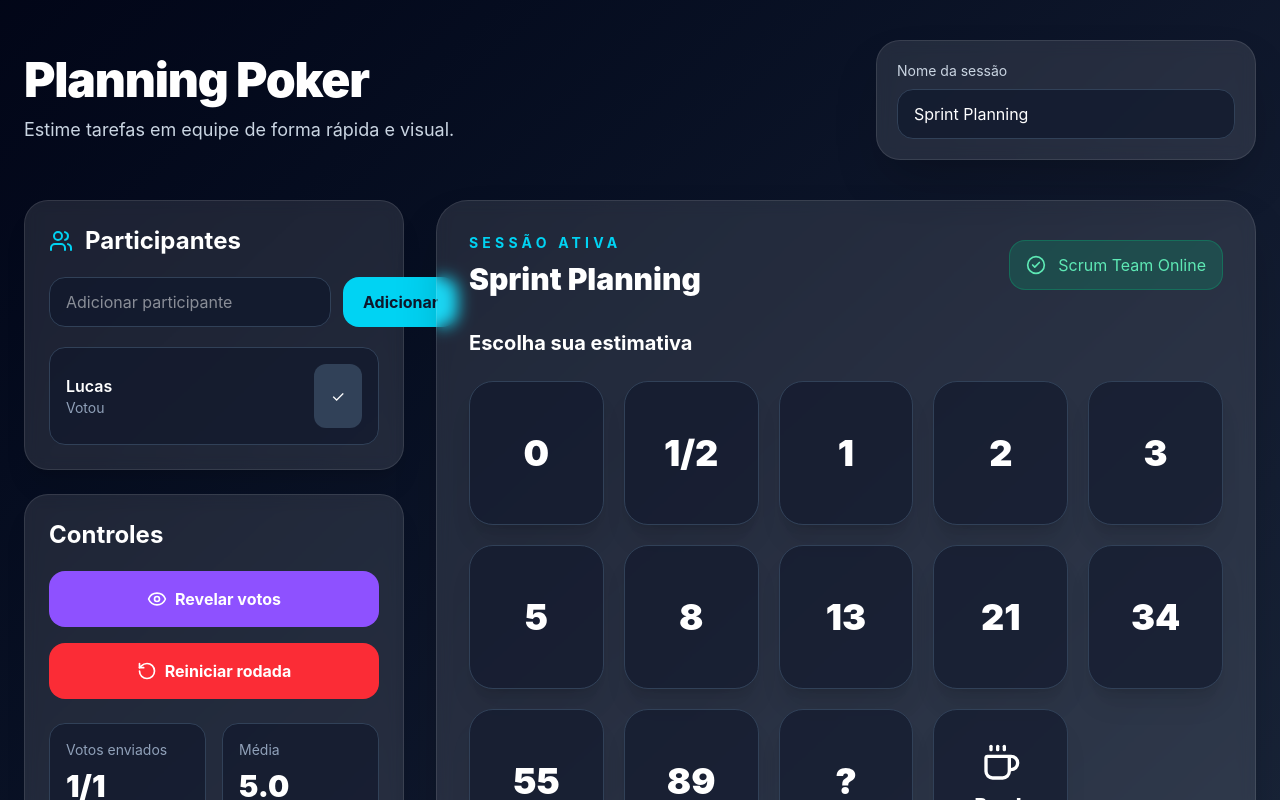
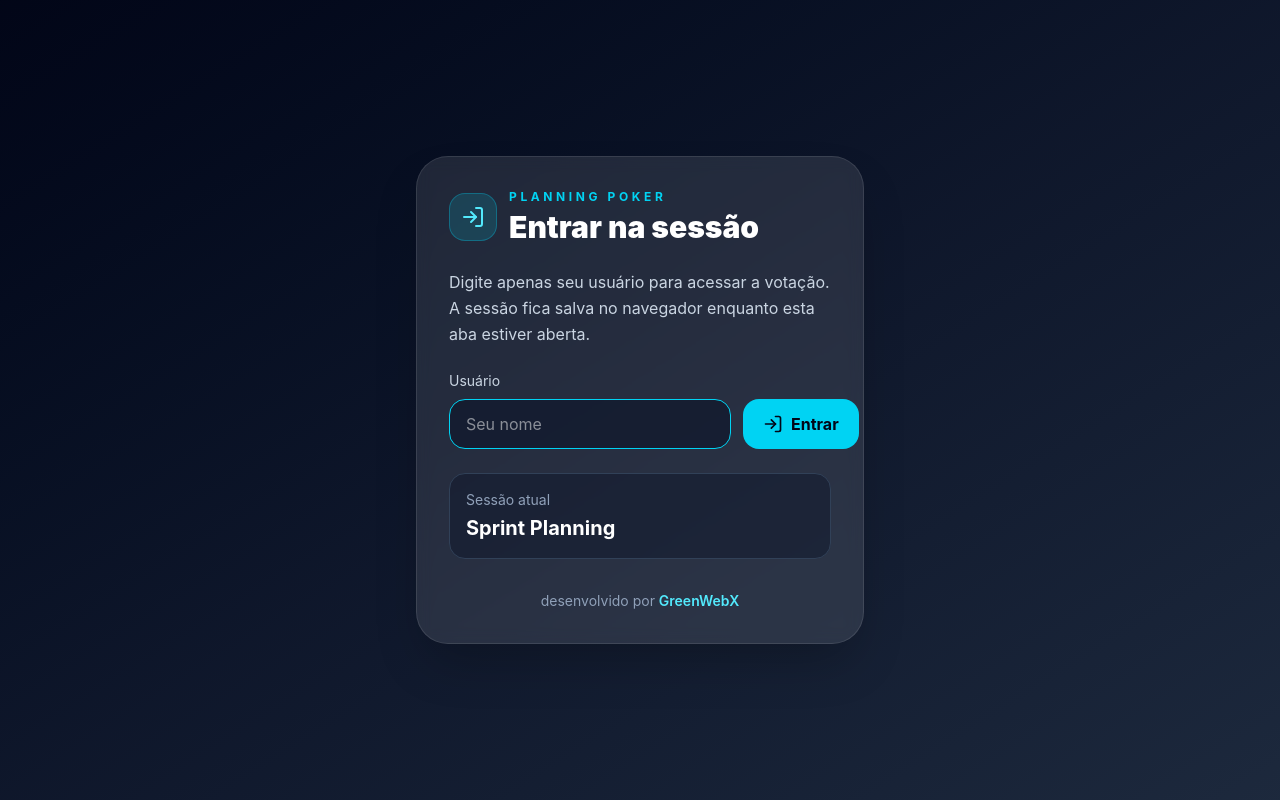
Before and after one commit to lucasdav/planning-poker-by-greenwebx, a React (Vite) app: page / in a window 1280 px wide. Shown: the top 800 px of the page. Built offline with nearby package versions, Linux system fonts and the light colour scheme.

Commit message:
init proj

```diff
--- a/src/App.tsx
+++ b/src/App.tsx
@@ -1,4 +1,4 @@
-import { useMemo, useState } from 'react';
+import { useEffect, useMemo, useState } from 'react';
 import {
   Users,
   Eye,
@@ -6,9 +6,13 @@ import {
   RotateCcw,
   CoffeeIcon,
   CheckCircle2,
+  LogIn,
+  LogOut,
 } from "lucide-react";
 
 const cards = ['0', '1/2', '1', '2', '3', '5', '8', '13', '21', '34', '55', '89', '?', '☕'];
+
+const SESSION_STORAGE_KEY = 'planning-poker-session';
 
 type Player = {
   id: number;
@@ -16,56 +20,133 @@ type Player = {
   vote: string | null;
 };
 
+type SessionState = {
+  activeUser: string | null;
+  votes: Record<string, string | null>;
+};
+
+const loadSessionState = (): SessionState => {
+  if (typeof window === 'undefined') {
+    return {
+      activeUser: null,
+      votes: {},
+    };
+  }
+
+  const storedState = sessionStorage.getItem(SESSION_STORAGE_KEY);
+
+  if (!storedState) {
+    return {
+      activeUser: null,
+      votes: {},
+    };
+  }
+
+  try {
+    const parsedState = JSON.parse(storedState) as Partial<SessionState>;
+
+    return {
+      activeUser:
+        typeof parsedState.activeUser === 'string'
+          ? parsedState.activeUser
+          : null,
+      votes: parsedState.votes ?? {},
+    };
+  } catch {
+    return {
+      activeUser: null,
+      votes: {},
+    };
+  }
+};
+
+const Footer = () => (
+  <footer className="mt-8 text-center text-sm text-slate-400">
+    desenvolvido por{' '}
+    <a
+      href="https://green-webx.vercel.app/"
+      target="_blank"
+      rel="noreferrer"
+      className="font-semibold text-cyan-300 transition hover:text-cyan-200 hover:underline"
+    >
+      GreenWebX
+    </a>
+  </footer>
+);
+
 export default function App() {
   const [sessionName, setSessionName] = useState('Sprint Planning');
-  const [playerName, setPlayerName] = useState('');
-  const [selectedCard, setSelectedCard] = useState<string | null>(null);
+  const [loginName, setLoginName] = useState('');
+  const [sessionState, setSessionState] = useState<SessionState>(loadSessionState);
   const [revealed, setRevealed] = useState(false);
 
-  const [players, setPlayers] = useState<Player[]>([
-    { id: 1, name: 'Lucas', vote: '5' },
-  ]);
+  useEffect(() => {
+    sessionStorage.setItem(
+      SESSION_STORAGE_KEY,
+      JSON.stringify(sessionState)
+    );
+  }, [sessionState]);
 
-  const addPlayer = () => {
-    if (!playerName.trim()) return;
+  const players = useMemo<Player[]>(
+    () =>
+      Object.entries(sessionState.votes).map(([name, vote], index) => ({
+        id: index + 1,
+        name,
+        vote,
+      })),
+    [sessionState.votes]
+  );
 
-    const newPlayer: Player = {
-      id: Date.now(),
-      name: playerName,
-      vote: null,
-    };
-
-    setPlayers((prev) => [...prev, newPlayer]);
-    setPlayerName('');
-  };
+  const currentUser = sessionState.activeUser;
+  const currentVote = currentUser ? sessionState.votes[currentUser] ?? null : null;
 
   const vote = (card: string) => {
-    setSelectedCard(card);
+    if (!currentUser) return;
 
-    setPlayers((prev) =>
-      prev.map((player, index) => {
-        if (index === 0) {
-          return {
-            ...player,
-            vote: card,
-          };
-        }
-
-        return player;
-      })
-    );
+    setSessionState((prev) => ({
+      ...prev,
+      votes: {
+        ...prev.votes,
+        [prev.activeUser as string]: card,
+      },
+    }));
   };
 
   const resetVoting = () => {
     setRevealed(false);
-    setSelectedCard(null);
 
-    setPlayers((prev) =>
-      prev.map((player) => ({
-        ...player,
-        vote: null,
-      }))
-    );
+    setSessionState((prev) => ({
+      ...prev,
+      votes: Object.fromEntries(
+        Object.entries(prev.votes).map(([name]) => [name, null])
+      ),
+    }));
+  };
+
+  const login = () => {
+    const trimmedName = loginName.trim();
+
+    if (!trimmedName) return;
+
+    setSessionState((prev) => ({
+      activeUser: trimmedName,
+      votes: {
+        ...prev.votes,
+        [trimmedName]: prev.votes[trimmedName] ?? null,
+      },
+    }));
+
+    setLoginName('');
+    setRevealed(false);
+  };
+
+  const logout = () => {
+    setSessionState((prev) => ({
+      ...prev,
+      activeUser: null,
+    }));
+
+    setRevealed(false);
   };
 
   const average = useMemo(() => {
@@ -81,6 +162,64 @@ export default function App() {
   }, [players]);
 
   const votesCompleted = players.filter((player) => player.vote).length;
+
+  if (!currentUser) {
+    return (
+      <div className="min-h-screen bg-gradient-to-br from-slate-950 via-slate-900 to-slate-800 text-white px-6 py-10 flex items-center justify-center">
+        <div className="w-full max-w-md bg-white/10 backdrop-blur border border-white/10 rounded-[32px] p-8 shadow-2xl">
+          <div className="flex items-center gap-3 mb-6">
+            <div className="w-12 h-12 rounded-2xl bg-cyan-400/15 border border-cyan-400/30 flex items-center justify-center text-cyan-300">
+              <LogIn className="w-6 h-6" />
+            </div>
+
+            <div>
+              <p className="text-cyan-400 uppercase tracking-[0.3em] text-xs font-bold">
+                Planning Poker
+              </p>
+              <h1 className="text-3xl font-black mt-1">Entrar na sessão</h1>
+            </div>
+          </div>
+
+          <p className="text-slate-300 mb-6 leading-relaxed">
+            Digite apenas seu usuário para acessar a votação. A sessão fica
+            salva no navegador enquanto esta aba estiver aberta.
+          </p>
+
+          <label className="text-sm text-slate-300 block mb-2">Usuário</label>
+
+          <div className="flex gap-3">
+            <input
+              value={loginName}
+              onChange={(e) => setLoginName(e.target.value)}
+              onKeyDown={(e) => {
+                if (e.key === 'Enter') {
+                  login();
+                }
+              }}
+              className="flex-1 bg-slate-900/70 border border-slate-700 rounded-2xl px-4 py-3 outline-none focus:border-cyan-400 transition"
+              placeholder="Seu nome"
+              autoFocus
+            />
+
+            <button
+              onClick={login}
+              className="bg-cyan-400 hover:bg-cyan-300 text-slate-950 font-bold px-5 rounded-2xl transition flex items-center gap-2"
+            >
+              <LogIn className="w-5 h-5" />
+              Entrar
+            </button>
+          </div>
+
+          <div className="mt-6 rounded-2xl border border-slate-700 bg-slate-900/50 p-4">
+            <p className="text-slate-400 text-sm">Sessão atual</p>
+            <h2 className="text-xl font-bold mt-1">{sessionName}</h2>
+          </div>
+
+          <Footer />
+        </div>
+      </div>
+    );
+  }
 
   return (
     <div className="min-h-screen bg-gradient-to-br from-slate-950 via-slate-900 to-slate-800 text-white px-6 py-10">
@@ -117,19 +256,18 @@ export default function App() {
                 <h2 className="text-2xl font-bold">Participantes</h2>
               </div>
 
-              <div className="flex gap-3 mb-5">
-                <input
-                  value={playerName}
-                  onChange={(e) => setPlayerName(e.target.value)}
-                  placeholder="Adicionar participante"
-                  className="flex-1 bg-slate-900/70 border border-slate-700 rounded-2xl px-4 py-3 outline-none focus:border-cyan-400 transition"
-                />
+              <div className="mb-5 flex items-center justify-between gap-3 rounded-2xl border border-slate-700 bg-slate-900/50 px-4 py-3">
+                <div>
+                  <p className="text-slate-400 text-sm">Usuário logado</p>
+                  <p className="font-semibold">{currentUser}</p>
+                </div>
 
                 <button
-                  onClick={addPlayer}
-                  className="bg-cyan-400 hover:bg-cyan-300 text-slate-900 font-bold px-5 rounded-2xl transition"
+                  onClick={logout}
+                  className="flex items-center gap-2 rounded-2xl border border-slate-700 bg-slate-900/70 px-4 py-2 text-sm font-semibold text-slate-200 transition hover:border-cyan-400 hover:text-white"
                 >
-                  Adicionar
+                  <LogOut className="w-4 h-4" />
+                  Sair
                 </button>
               </div>
 
@@ -236,7 +374,7 @@ export default function App() {
 
               <div className="grid grid-cols-2 sm:grid-cols-3 md:grid-cols-4 xl:grid-cols-5 gap-5">
                 {cards.map((card) => {
-                  const isSelected = selectedCard === card;
+                  const isSelected = currentVote === card;
                   const isCoffee = card === '☕';
 
                   return (
@@ -294,6 +432,8 @@ export default function App() {
             </div>
           </div>
         </div>
+
+        <Footer />
       </div>
     </div>
   );
```
